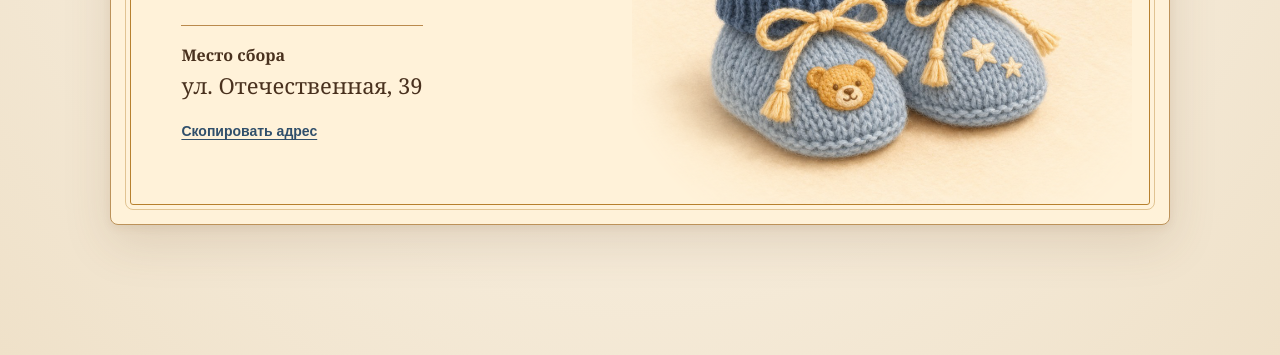
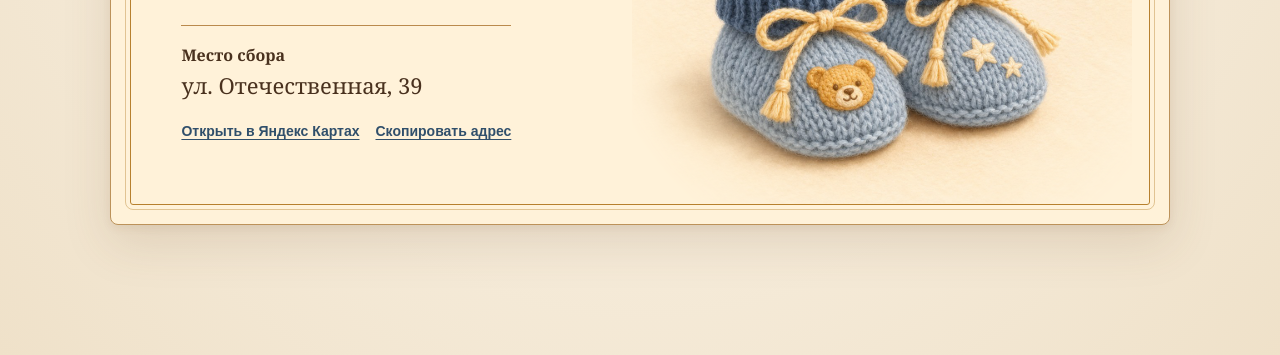
Before and after one commit to SergeyRazzhivin/za-mishanyu, a plain HTML site: page index.html in a window 1280 px wide. Shown: the part 445-800 px from the top of the page. Drawn offline with Linux system fonts and the light colour scheme.

Commit message:
Link the venue address to Yandex Maps

```diff
--- a/index.html
+++ b/index.html
@@ -108,8 +108,19 @@
     h2 { margin: 0 0 4px; font-size: 1rem; }
     address { font: normal 1.375rem / 1.35 Georgia, serif; }
 
-    button {
+    .actions {
+      display: flex;
+      flex-wrap: wrap;
+      column-gap: 16px;
       margin-top: 8px;
+    }
+
+    .map-link {
+      display: inline-flex;
+      align-items: center;
+    }
+
+    .map-link, button {
       padding: 0;
       min-height: 44px;
       background: transparent;
@@ -122,8 +133,8 @@
       cursor: pointer;
     }
 
-    button:hover { color: var(--ink); }
-    button:focus-visible { outline: 2px solid var(--blue); outline-offset: 3px; }
+    .map-link:hover, button:hover { color: var(--ink); }
+    .map-link:focus-visible, button:focus-visible { outline: 2px solid var(--blue); outline-offset: 3px; }
 
     .illustration {
       position: absolute;
@@ -158,6 +169,7 @@
       }
 
       .location { margin-top: 0; padding-top: 12px; }
+      .actions { justify-content: center; }
     }
   </style>
 </head>
@@ -172,7 +184,10 @@
     <section class="location" aria-labelledby="where">
       <h2 id="where">Место сбора</h2>
       <address>ул. Отечественная, 39</address>
-      <button id="copy" type="button" hidden>Скопировать адрес</button>
+      <div class="actions">
+        <a class="map-link" href="https://yandex.ru/maps/?text=%D1%83%D0%BB.%20%D0%9E%D1%82%D0%B5%D1%87%D0%B5%D1%81%D1%82%D0%B2%D0%B5%D0%BD%D0%BD%D0%B0%D1%8F%2C%2039" target="_blank" rel="noopener noreferrer">Открыть в Яндекс Картах</a>
+        <button id="copy" type="button" hidden>Скопировать адрес</button>
+      </div>
     </section>
   </main>
   <script>
```
